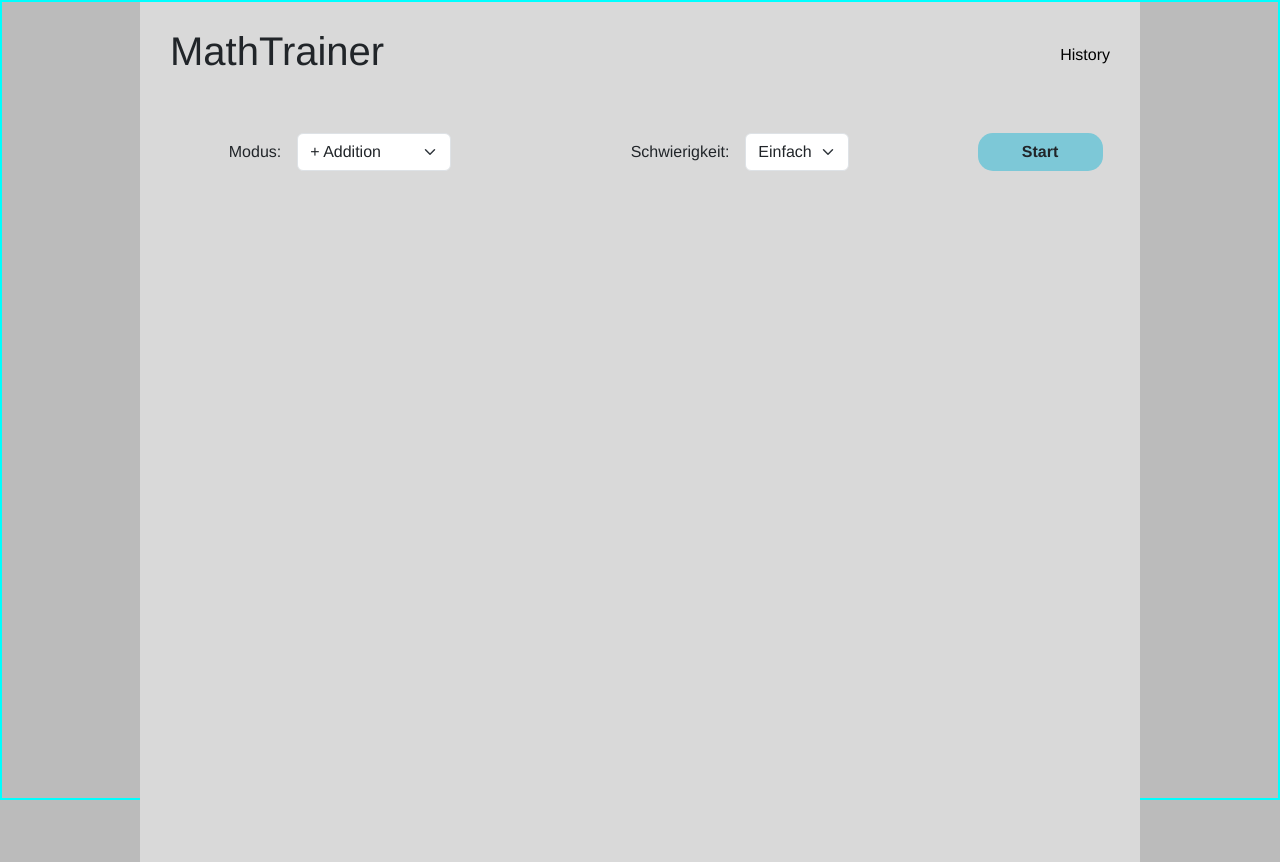
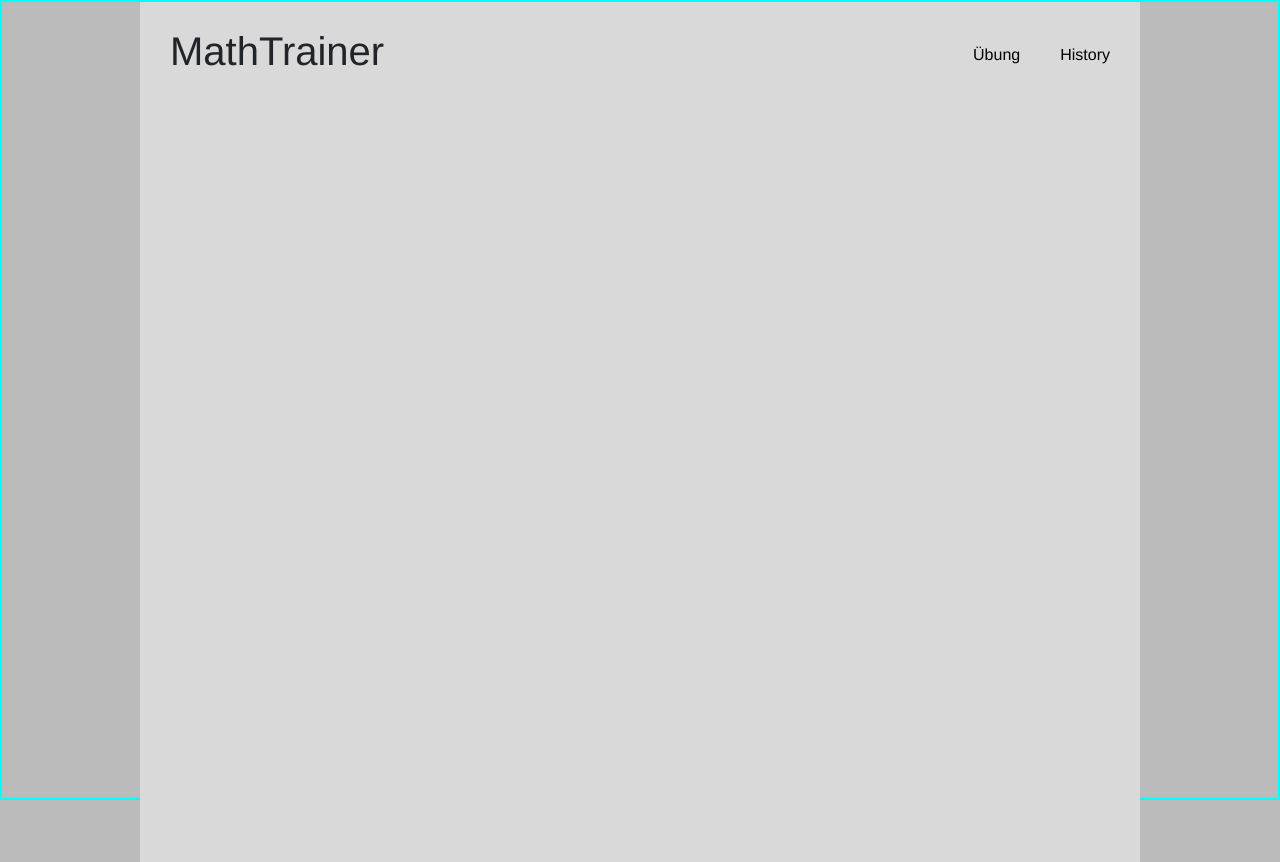
Before and after one commit to tnglf1337/ng-mathtrainer, an Angular app: page / in a window 1280 px wide. Built offline with nearby package versions, Linux system fonts and the light colour scheme.

Commit message:
add router-outlet to html and change link destinations

```diff
--- a/src/app/app.css
+++ b/src/app/app.css
@@ -1,4 +1,6 @@
 ul {
+  display: flex;
+  gap: 40px;
   list-style: none;
   padding: 0;
   margin: 0;
--- a/src/app/app.html
+++ b/src/app/app.html
@@ -3,11 +3,14 @@
     <h1>MathTrainer</h1>
     <ul>
       <li>
-        <a href="#" aria-label="Link zu vergangenen Übungsrunden">History</a>
+        <a [routerLink]="'/uebung'" aria-label="Link zu vergangenen Übungsrunden">Übung</a>
+      </li>
+      <li>
+        <a [routerLink]="'/history'" aria-label="Link zu vergangenen Übungsrunden">History</a>
       </li>
     </ul>
   </nav>
 </header>
 <main>
-  <app-train-component></app-train-component>
+  <router-outlet></router-outlet>
 </main>
--- a/src/app/app.ts
+++ b/src/app/app.ts
@@ -1,10 +1,9 @@
 import { Component, signal } from '@angular/core';
-import { RouterOutlet } from '@angular/router';
-import {TrainComponent} from './train-component/train-component';
+import {RouterLink, RouterOutlet} from '@angular/router';
 
 @Component({
   selector: 'app-root',
-  imports: [TrainComponent],
+  imports: [RouterOutlet, RouterLink],
   templateUrl: './app.html',
   styleUrls: ['./app.css', 'debug.css']
 })
```
